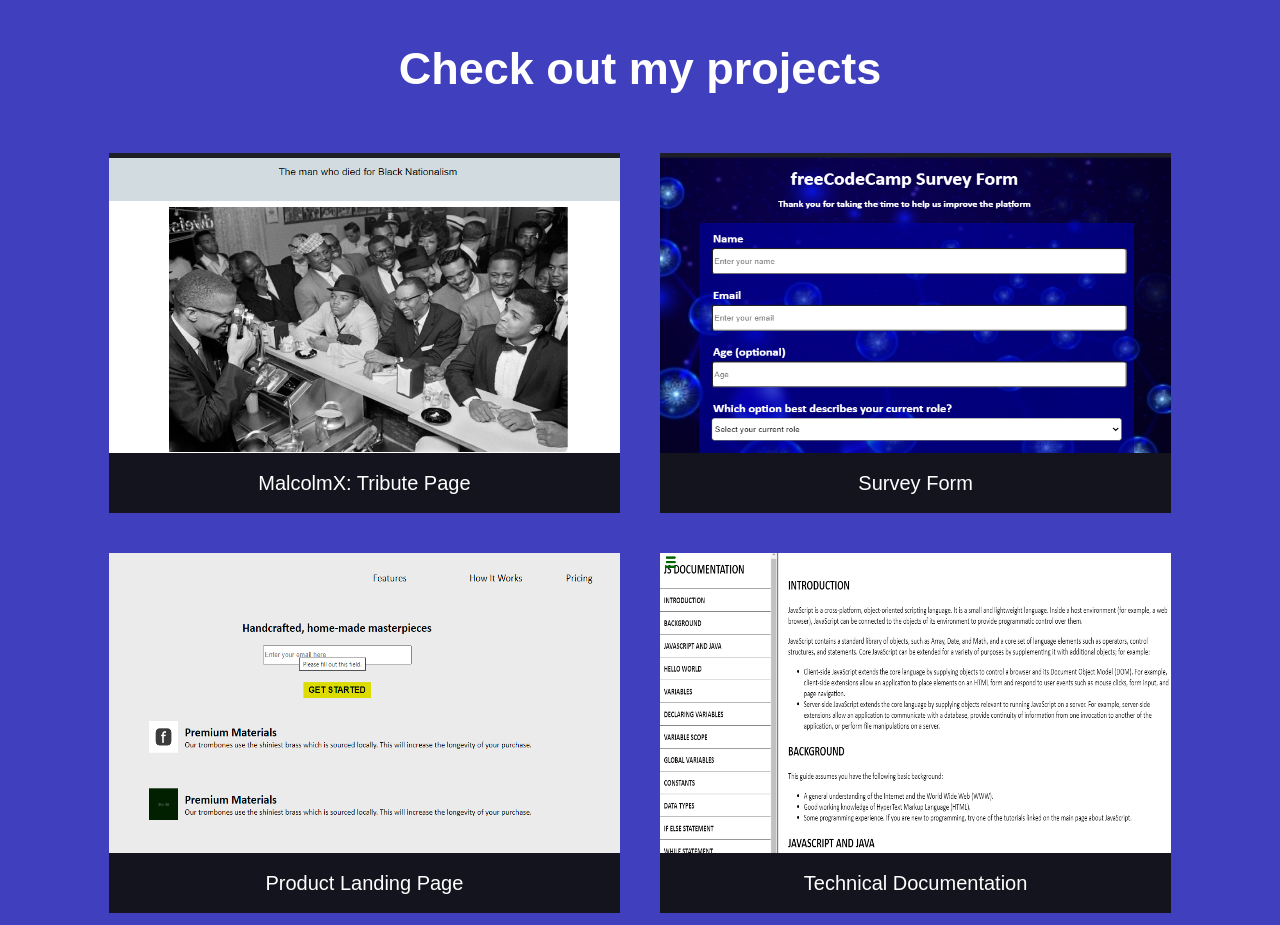
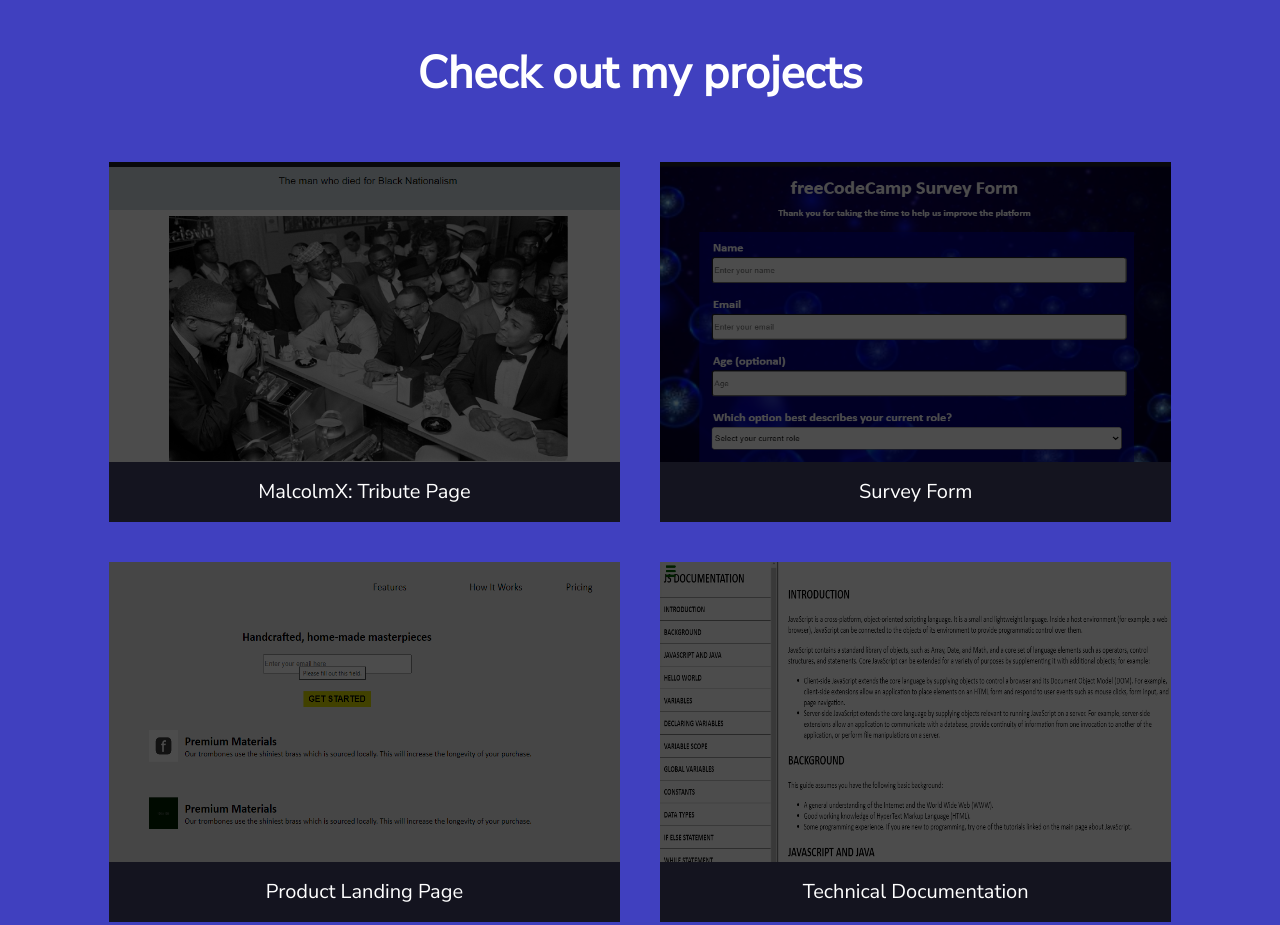
Before and after one commit to duruikechukwu/personal-portfolio, a plain HTML site: page index.html in a window 1280 px wide. Shown: the part 935-1860 px from the top of the page. Drawn offline with Linux system fonts and the light colour scheme.

Commit message:
made changes

```diff
--- a/index.html
+++ b/index.html
@@ -1,9 +1,16 @@
 <!DOCTYPE html>
 <html>
 <head>
-	<title></title>
+	<title>Duru Ikechukwu</title>
+	<link href="https://fonts.googleapis.com/css2?family=Nunito+Sans" rel="stylesheet">
 	<link rel="stylesheet" type="text/css" href="style.css">
 	<script src="https://kit.fontawesome.com/a95ddf0bbe.js" crossorigin="anonymous"></script>
+	<meta name="viewport" content="width=device-width, initial-scale=1.0">
+	<link rel="shortcut icon" href="icon.png" type="image/png">
+	<meta name="description" content="Duru Ikechukwu's personal portfolio">
+	<meta name="keywords" content="Duru, Ikechukwu, Personal, Portfolio">
+	<meta name="author" content="Duru Ikechukwu">
+
 </head>
 <body>
 	<header>
@@ -32,25 +39,37 @@
 	  		<ul id="projects-container">
 	   			<li>
 	      			<a class="projects-link" href="https://codepen.io/duruikechukwu/pen/xxRbNwP" target="_blank">
+	        			<div>
 							<img src="images/tributepage.png" alt="malcomX tribute page">
+							<div class="project-overlay"></div>
+						</div>
 	        			<p>MalcolmX: Tribute Page </p>
 	     			 </a>
 	     		</li>
 	     		<li>
 	      			<a class="projects-link" href="https://codepen.io/duruikechukwu/pen/yLVyWPM" target="_blank">
+	        			<div>
 							<img src="images/surveyform.png" alt="survey form">
+							<div class="project-overlay"></div>
+						</div>
 	        			<p>Survey Form </p>
 	     			 </a>
 	     		</li>
 	     		<li>
 	      			<a class="projects-link" href="https://codepen.io/duruikechukwu/pen/ExNPLGx" target="_blank" >
+	      				<div>
 							<img src="images/landingpage.png" alt="Product landing page">
+							<div class="project-overlay"></div>
+	        			</div>
 						<p>Product Landing Page </p>
 	     			 </a>
 	     		</li>
 	     		<li>
 	      			<a class="projects-link" href="https://codepen.io/duruikechukwu/pen/dyOXYBw" target="_blank">
+	      				<div>
 							<img src="images/technicaldocumentation.png" alt="Technical Documentation">
+							<div class="project-overlay"></div>
+	        			</div>
 						<p>Technical Documentation</p>
 	     			 </a>
 	     		</li>
@@ -61,7 +80,7 @@
 	     	<h2>Feel free to talk to me</h2>
 	      	<p>What's your racket</p>
 	      	<div >
-	      		<a href="https://www.facebook.com" target="_blank"><i class="fab fa-facebook-square"> facebook</i></a>
+	      		<a href="https://www.facebook.com/duru.ikechukwu.37" target="_blank"><i class="fab fa-facebook-square"> facebook</i></a>
 	      		<a href="https://www.linkedin.com/in/duru-ikechukwu" target="_blank"><i class="fab fa-linkedin" target="_blank"> linkedin</i></a>
 	      		<a href="mailto:duruiyke110@gmail.com"><i class="fas fa-envelope"> send mail</i></a>
 	      		<a href="tel:+2348068517791"><i class="fas fa-phone-alt"> call me</i></a>
--- a/style.css
+++ b/style.css
@@ -1,7 +1,7 @@
 body{
 	margin: 0;
 	padding: 0;
-	font-family: arial, san-serif;
+	font-family: "Nunito Sans", san-serif;
 }
 #navbar{
 	display: flex;
@@ -10,7 +10,7 @@ body{
 	min-height: 100px;
 	border-style: solid;
 	box-sizing: border-box;
-	border-bottom-width: 5;
+	border-bottom-width: 1px;
 	border-bottom-color: hsl(0,60%,50%);
 	font-size: 20px;
 	background-color: hsl(240,20%,10%);
@@ -18,6 +18,7 @@ body{
 	width: 100%;
 	top: 0;
 	left: 0;
+	z-index: 3;
 }
 ul{
 	list-style-type: none;
@@ -98,10 +99,23 @@ margin-top: 100px;
 	border-bottom: 2px solid hsl(0,60%,50%);
 }
 #projects ul li a img{
+	position: absolute;
 	width: 100%;
-	height: 300px;
+	height: 100%;
+	z-index: 1;
 	display: block;
 	margin: 0;
+}
+#projects ul li a div {
+	position: relative;
+
+	height: 300px;
+}
+.project-overlay{
+	width: 100%;
+	height: 100%;
+	background-color: rgb(0,0,0,0.7);
+	z-index: 2;
 }
 #projects ul li a p{
 	margin: 0;
```
Also changed, not shown: icon.png (added), 1 other file. Lines whose indentation alone changed are shown as unchanged.
